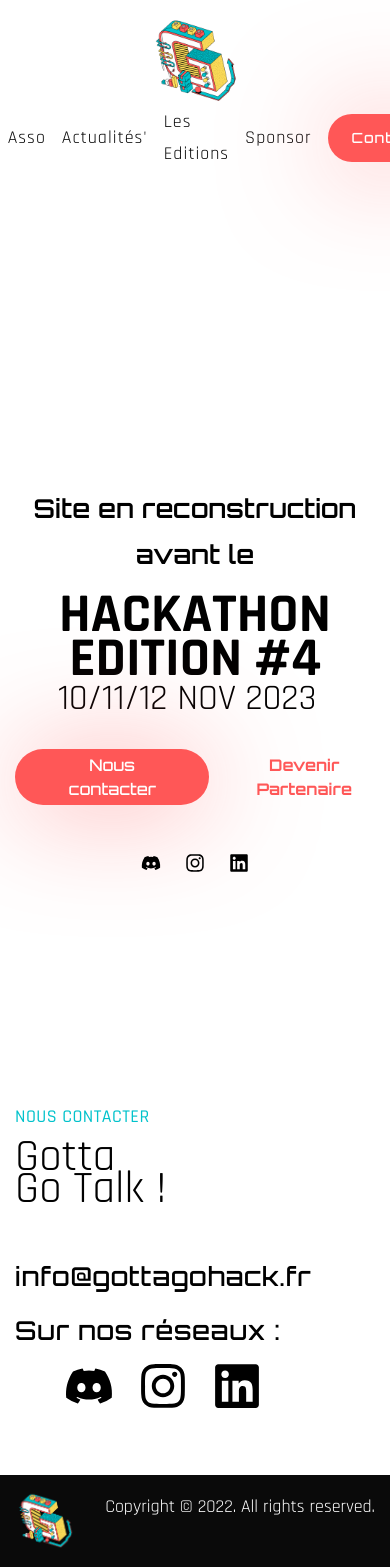
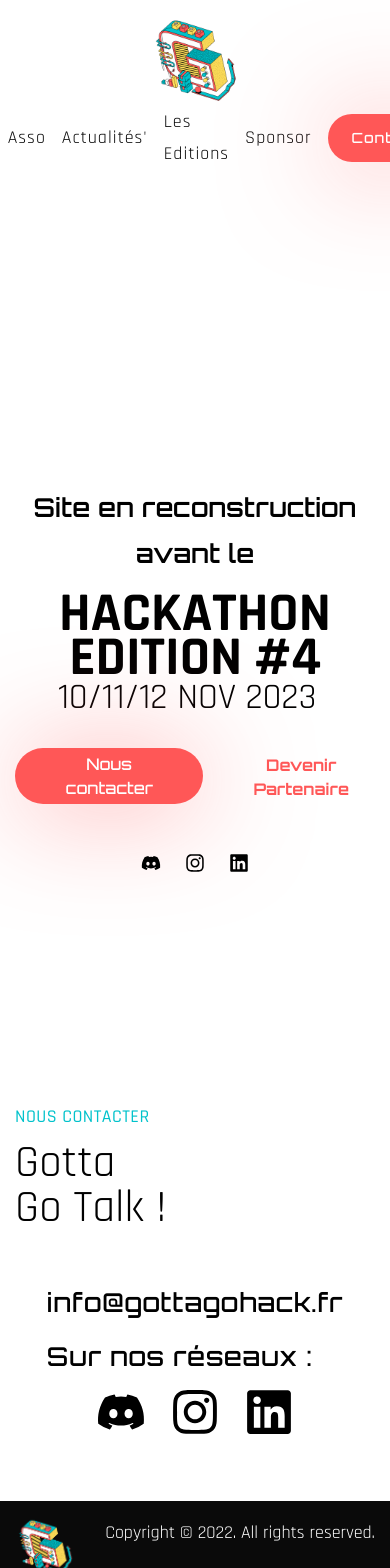
Before and after one commit to jeannemorin/ggh-website-rebuild, a React (Create React App) app: page / in a window 390 px wide. Shown: the top 1568 px of the page. Built offline with nearby package versions, Linux system fonts and the light colour scheme; a web font is replaced by a local one.

Commit message:
link button

```diff
--- a/src/components/Contact.js
+++ b/src/components/Contact.js
@@ -19,7 +19,7 @@ const Contact = () => {
           <div>
             <h4 className='text-x1 uppercase text-accent font-medium mb-2
             tracking-wide'>Nous contacter</h4>
-            <h2 className='text-[45px] lg:text-[90px] text-bold mb-12'>Gotta <br />Go Talk !</h2>
+            <h2 className='text-[45px] lg:text-[90px] text-bold leading-none mb-12'>Gotta <br />Go Talk !</h2>
           </div>
         </motion.div>
         <motion.div
@@ -27,7 +27,7 @@ const Contact = () => {
           initial='hidden'
           whileInView={'show'}
           viewport={{once: false, amount: 0.3}}
-          className='flex-1 flex justify-start items-center'>
+          className='flex-1 flex justify-center items-center'>
           <div>
             <h2 className='h3 font-medium mb-2
             tracking-wide'>info@gottagohack.fr</h2>
--- a/src/components/Launching.js
+++ b/src/components/Launching.js
@@ -57,8 +57,8 @@ const Banner = () => {
             items-center mb-12 mx-auto lg:mx-0'
             >
 
-            <button className='btn btn-lg'>Nous contacter</button>
-            <a href='/' className='text-gradient btn-link'>Devenir Partenaire</a>
+            <a href='#contact'><button className='btn btn-lg'>Nous contacter</button></a>
+            <a href='#contact' className='text-gradient btn-link'>Devenir Partenaire</a>
         </motion.div>
 
         {/* socials*/}
```
